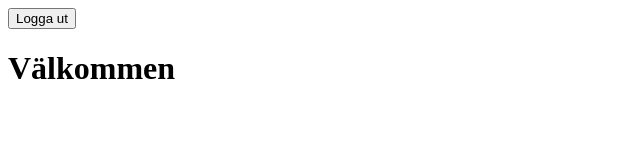
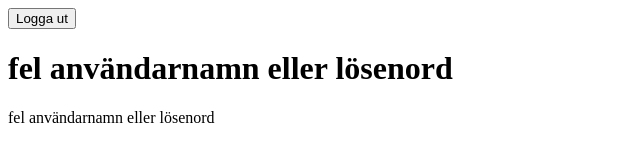
Before and after one commit to AbuMudey/Inloggningssida, a plain HTML site: page index.html in a window 1280 px wide. Both pictures are taken after a click on the button "Logga in". Shown: the whole page, without its empty margins (0-640 px from the left). Drawn offline with Linux system fonts and the light colour scheme.

Commit message:
ändring

```diff
--- a/index.html
+++ b/index.html
@@ -7,20 +7,19 @@
     <title>Inloggningsuppgift</title>
     <link rel="stylesheet" href="style.css">
     <script src="script.js" defer></script>
-    <script src="localstorage.js" defer></script>
 </head>
-<body id="body">
-    <form id="form">
-        <input id="username">
-        <input id="password">
-    </form>
-    <button id="button" type="button" onclick="getInfo()">Logga in</button>
+<body>
+    <div id="form">
+        <input id="username" placeholder="Enter Username" type="text">
+        <input id="password" placeholder="Enter Password" type="text">
+        <button id="login" type="button" onclick="getInfo()">Logga in</button>
+    </div>
+
     <button id="logout">Logga ut</button>
 
     <h1 id="h1">Vänligen logga in ovan</h1>
-    <!-- <h2 id="h2">Välkommen</h2> -->
 
-    <p id="fel"></p>
+    <p id="fel">fel användarnamn eller lösenord</p>
 
 </body>
 </html>
--- a/script.js
+++ b/script.js
@@ -1,11 +1,13 @@
+
 const h1 = document.querySelector("#h1");
 const form = document.querySelector("#form");
-const username = document.querySelector(".username");
-const password = document.querySelector(".password");
-const button = document.querySelector("#button");
+const username = document.querySelector("#username");
+const password = document.querySelector("#password");
+const login = document.querySelector("#login");
 const fel = document.querySelector("#fel");
-const body = document.querySelector("#body");
-//const logout = document.querySelector("#logout");
+const logout = document.querySelector("#logout");
+
+
 
 // Three username and passwords
 let objPeople = [
@@ -17,49 +19,34 @@ let objPeople = [
 
     {
         username:"abukar",
-        password: "12345",
+        password: "abc123",
     },
     {
         username:"anna",
-        password:"12345",
+        password:"anna1",
     },
 ]
 
  function getInfo() {
    let username = document.getElementById("username").value
    let password = document.getElementById("password").value
-   document.getElementById("button").innerText = "Logga ut";
-   document.getElementById("form").style.display ="none"
-   document.getElementById("h1").innerText = "Välkommen";
-
-
-
+   document.getElementById("h1").innerText ="Välkommen"
+   document.getElementById("form").style.display = "none"
+   logout.style.display ="block"
 
 // loop
-
-   for (i = 0; i < objPeople.length; i++) {
-
-    if(username == password[i] .username && password == username[i].
+    for(i = 0; i < objPeople.length; i++) {
+          if(username == objPeople[i].username && password == objPeople[i].
         password){
             console.log(username + " is logged in !!!")
+        } else {
+            renderFalse();
 
-        }else {
-            console.log("incorrect username or password")
-            document.getElementById("fel"). innerText ="Fel användernamn eller lösenord"
         }
+    };
+ };
 
-   }
-console.log("incorrect username or password")
-
-
-};
-
-// jag vill visa fram min form när jag klickar på logout
-function onclick (){
-    button.addEventListener("click, function")
-    document.getElementById("form")
-
-}
-
-localStorage.setItem("username", "fredrik");
-document.getElementById("username");
+ // felmeddelande om användar eller lösen är felaktigt
+ function renderFalse(){
+    h1.innerText="fel användarnamn eller lösenord"
+ }
```
